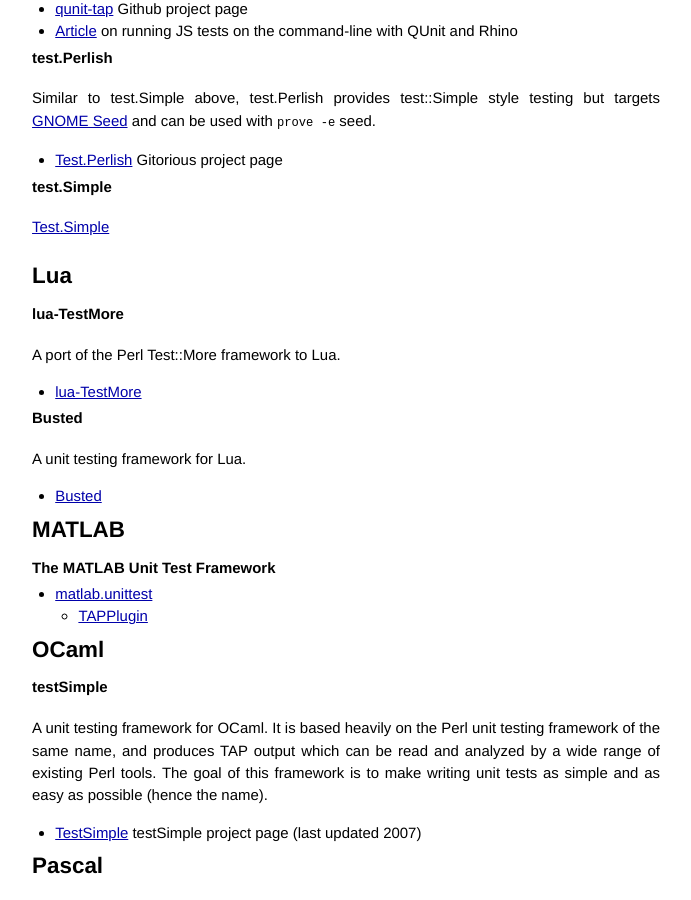
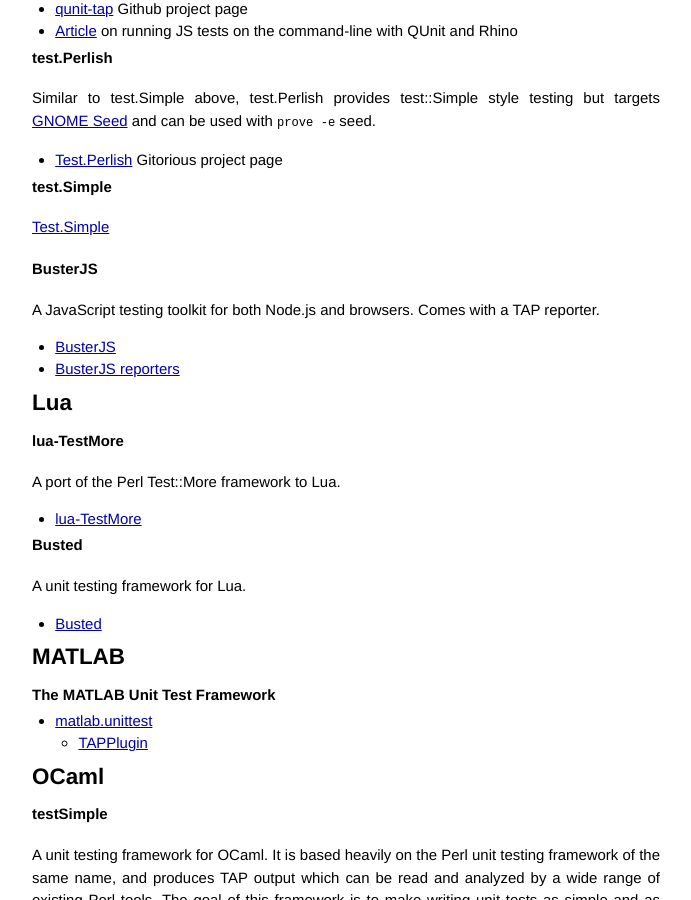
Before and after one commit to TestAnything/testanything.github.io, a Jekyll site: the page built from producers.md, in a window 1280 px wide and 900 px high, scrolled down 3336 px. Shown: the whole window, without its empty margins (294-985 px from the left). Built offline with Jekyll 4.4.1, drawn with Linux system fonts in a browser that asks for light colours; Markdown is read by kramdown in place of the engine named in the settings.

Commit message:
Add BusterJS as producer

```diff
--- a/producers.md
+++ b/producers.md
@@ -140,6 +140,12 @@
 ### test.Simple
 
 [Test.Simple](http://openjsan.org/doc/t/th/theory/Test/Simple/)
+
+### BusterJS
+A JavaScript testing toolkit for both Node.js and browsers. Comes with a TAP reporter.
+
+- [BusterJS](http://busterjs.org)
+- [BusterJS reporters](http://docs.busterjs.org/en/latest/overview/#reporters)
 
 ## Lua
 
```
